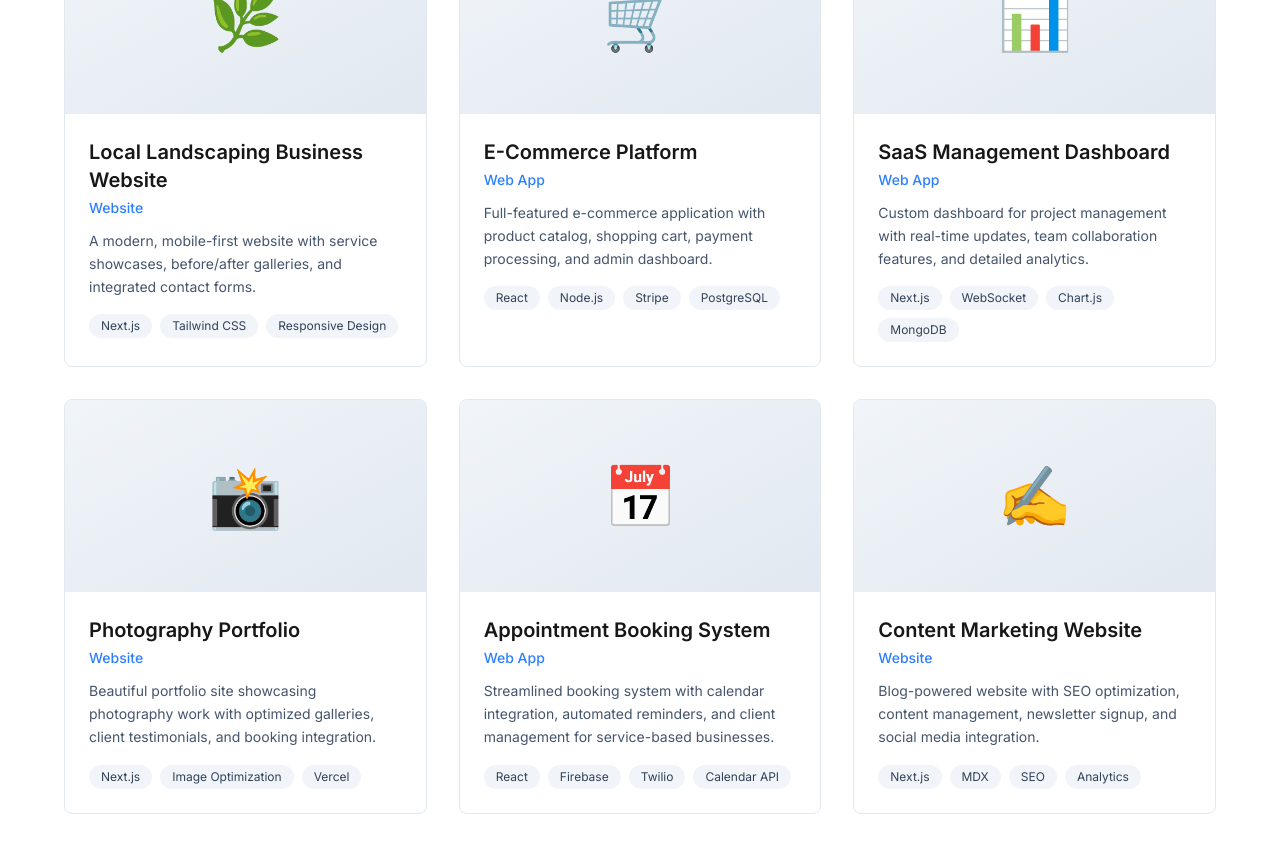
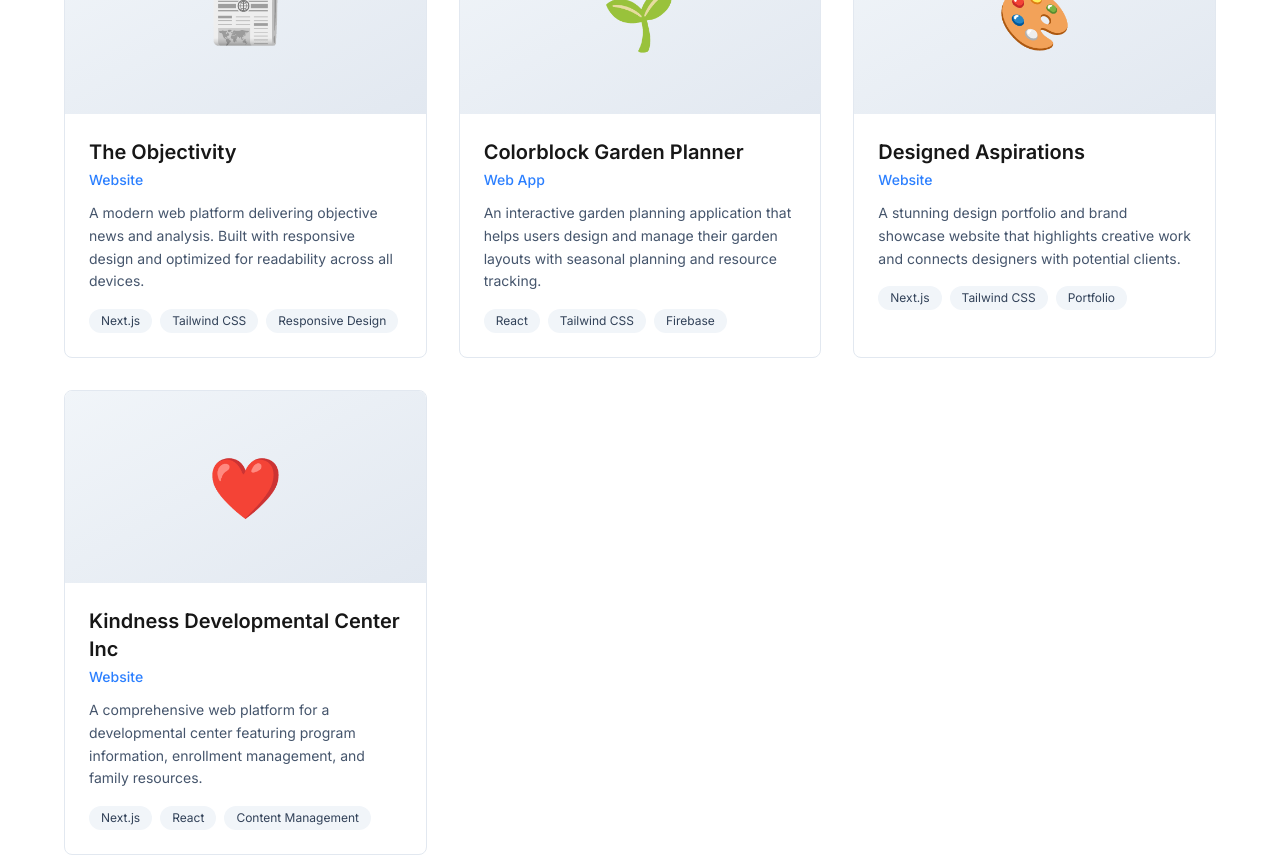
Before and after one commit to Alpine-Tech-Devs/alpine-technologies-llc, a Next.js app: page /projects in a window 1280 px wide. Shown: the part 520-1377 px from the top of the page. Built offline with nearby package versions, Linux system fonts and the light colour scheme.

Commit message:
Update text

```diff
--- a/app/about/page.tsx
+++ b/app/about/page.tsx
@@ -25,7 +25,7 @@ export default function About() {
           <h2 className="text-4xl font-bold mb-8">Our Story</h2>
           <div className="space-y-6 text-lg text-slate-700 dark:text-slate-300">
             <p>
-              Alpine Technologies LLC was founded on a simple idea: small businesses deserve access to the same quality technology and talent as enterprises. We named our company after Alpine, our beloved husky-shepherd dog, who embodies the spirit of what we do—helping others reach their peak.
+              Alpine Technologies LLC was founded on a simple idea: small businesses deserve access to the same quality technology and talent as enterprises. We named our company after Alpine, our beloved shepsky (husky-shepherd) dog, who embodies the spirit of what we do—helping others reach their peak.
             </p>
             <p>
               Both of us have spent years working as professional software engineers at various companies. We've seen firsthand how technology can transform businesses, but we've also witnessed how many small business owners struggle to find trustworthy, affordable partners to build their digital presence.
@@ -86,20 +86,20 @@ export default function About() {
         <div className="max-w-3xl mx-auto">
           <h2 className="text-4xl font-bold mb-12">Our Team</h2>
           <p className="text-lg text-slate-700 dark:text-slate-300 mb-12">
-            Alpine Technologies LLC is owned and operated by two experienced software engineers with a combined 8+ years of professional experience.
+            Alpine Technologies LLC is owned and operated by two experienced software engineers.
           </p>
           <div className="space-y-8">
             <div className="p-8 rounded-lg border border-slate-200 dark:border-slate-800">
-              <h3 className="text-2xl font-semibold mb-2">Co-Owner (You)</h3>
-              <p className="text-slate-600 dark:text-slate-400 mb-4">5+ years as a software engineer</p>
+              <h3 className="text-2xl font-semibold mb-2">Co-Owner, Developer, and CEO (Nicole)</h3>
+              {/* <p className="text-slate-600 dark:text-slate-400 mb-4">5+ years as a software engineer</p> */}
               <p className="text-slate-700 dark:text-slate-300">
                 Experienced in full-stack development, architecture, and bringing ideas to life.
               </p>
             </div>
 
             <div className="p-8 rounded-lg border border-slate-200 dark:border-slate-800">
-              <h3 className="text-2xl font-semibold mb-2">Co-Owner (Spouse)</h3>
-              <p className="text-slate-600 dark:text-slate-400 mb-4">5+ years as a software engineer</p>
+              <h3 className="text-2xl font-semibold mb-2">Co-Owner, Developer, and DevOps (Alex)</h3>
+              {/* <p className="text-slate-600 dark:text-slate-400 mb-4">5+ years as a software engineer</p> */}
               <p className="text-slate-700 dark:text-slate-300">
                 Skilled in building scalable systems, quality assurance, and technical leadership.
               </p>
--- a/app/projects/page.tsx
+++ b/app/projects/page.tsx
@@ -10,57 +10,39 @@ export default function Projects() {
   const projects = [
     {
       id: 1,
-      title: "Local Landscaping Business Website",
+      title: "The Objectivity",
       description:
-        "A modern, mobile-first website with service showcases, before/after galleries, and integrated contact forms.",
+        "A modern web platform delivering objective news and analysis. Built with responsive design and optimized for readability across all devices.",
       category: "Website",
       tags: ["Next.js", "Tailwind CSS", "Responsive Design"],
-      icon: "🌿",
+      icon: "📰",
     },
     {
       id: 2,
-      title: "E-Commerce Platform",
+      title: "Colorblock Garden Planner",
       description:
-        "Full-featured e-commerce application with product catalog, shopping cart, payment processing, and admin dashboard.",
+        "An interactive garden planning application that helps users design and manage their garden layouts with seasonal planning and resource tracking.",
       category: "Web App",
-      tags: ["React", "Node.js", "Stripe", "PostgreSQL"],
-      icon: "🛒",
+      tags: ["React", "Tailwind CSS", "Firebase"],
+      icon: "🌱",
     },
     {
       id: 3,
-      title: "SaaS Management Dashboard",
+      title: "Designed Aspirations",
       description:
-        "Custom dashboard for project management with real-time updates, team collaboration features, and detailed analytics.",
-      category: "Web App",
-      tags: ["Next.js", "WebSocket", "Chart.js", "MongoDB"],
-      icon: "📊",
+        "A stunning design portfolio and brand showcase website that highlights creative work and connects designers with potential clients.",
+      category: "Website",
+      tags: ["Next.js", "Tailwind CSS", "Portfolio"],
+      icon: "🎨",
     },
     {
       id: 4,
-      title: "Photography Portfolio",
+      title: "Kindness Developmental Center Inc",
       description:
-        "Beautiful portfolio site showcasing photography work with optimized galleries, client testimonials, and booking integration.",
+        "A comprehensive web platform for a developmental center featuring program information, enrollment management, and family resources.",
       category: "Website",
-      tags: ["Next.js", "Image Optimization", "Vercel"],
-      icon: "📸",
-    },
-    {
-      id: 5,
-      title: "Appointment Booking System",
-      description:
-        "Streamlined booking system with calendar integration, automated reminders, and client management for service-based businesses.",
-      category: "Web App",
-      tags: ["React", "Firebase", "Twilio", "Calendar API"],
-      icon: "📅",
-    },
-    {
-      id: 6,
-      title: "Content Marketing Website",
-      description:
-        "Blog-powered website with SEO optimization, content management, newsletter signup, and social media integration.",
-      category: "Website",
-      tags: ["Next.js", "MDX", "SEO", "Analytics"],
-      icon: "✍️",
+      tags: ["Next.js", "React", "Content Management"],
+      icon: "❤️",
     },
   ];
 
```
